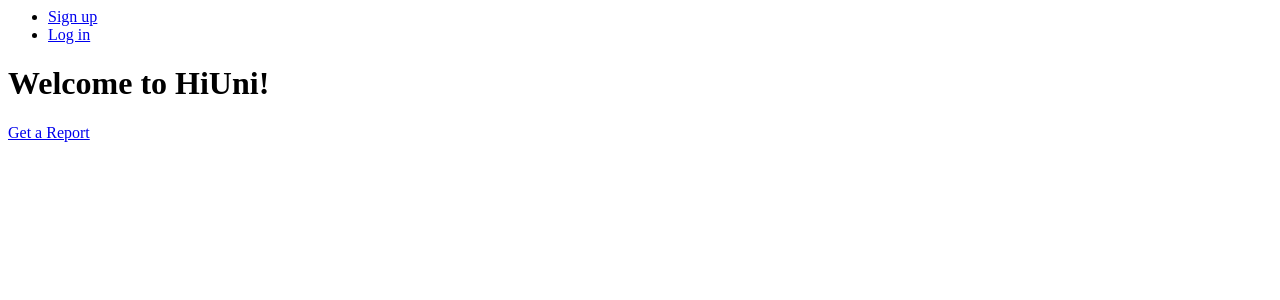
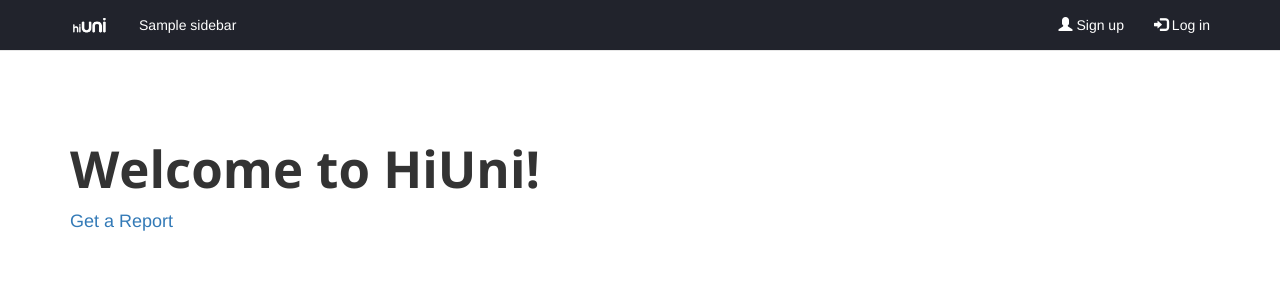
Before and after one commit to andrewschmidt/HiUni-Reports, a Python web app: template hiuni_reports/templates/index.html in a window 1280 px wide. Shown: the top 300 px of the page. Run offline with Jinja, Linux system fonts and the light colour scheme; the template is opened without the code that fills it: most values are stand-ins (such as "Sample title", 1, 10 or a date in 2020); some libraries are stand-ins or nearby versions.

Commit message:
Not sure why these changes to base.html didn't commit...
Trying again.

```diff
--- a/hiuni_reports/templates/base.html
+++ b/hiuni_reports/templates/base.html
@@ -1,18 +1,27 @@
 <html>
 
 	<head>
-		<!-- Latest compiled and minified CSS -->
 
 		<meta charset="utf-8">
 		<meta http-equiv="X-UA-Compatible" content="IE=edge">
 		<meta name="viewport" content="width=device-width, initial-scale=1.0">
 		<!--  <link rel="icon" href="img/favicon.ico"> -->
 
+		<!-- Latest compiled and minified CSS -->
+		<link rel="stylesheet" href="https://maxcdn.bootstrapcdn.com/bootstrap/3.3.6/css/bootstrap.min.css" integrity="sha384-1q8mTJOASx8j1Au+a5WDVnPi2lkFfwwEAa8hDDdjZlpLegxhjVME1fgjWPGmkzs7" crossorigin="anonymous">
+		<link rel="stylesheet" type="text/css" href="{{ url_for('static', filename='css/custom.css') }}">
+
+		<!-- Fonts -->
+		<link href='https://fonts.googleapis.com/css?family=Open+Sans:400,300,700' rel='stylesheet' type='text/css'>
+		<link rel="stylesheet" href="https://maxcdn.bootstrapcdn.com/font-awesome/4.5.0/css/font-awesome.min.css">
+
+		<!-- jQuery library -->
 		<script src="https://ajax.googleapis.com/ajax/libs/jquery/1.11.3/jquery.min.js"></script>
+
 		<!-- Latest compiled JavaScript -->
 		<script src="http://maxcdn.bootstrapcdn.com/bootstrap/3.3.5/js/bootstrap.min.js"></script>
 
-		<meta name="viewport" content="width=device-width, initial-scale=1">
+		<!-- Set the title -->
 		{% if title %}
 			<title>{{ title }} - HiUni</title>
 		{% else %}
@@ -23,26 +32,121 @@
 
 	<body>
 
+		<!-- First, we need to figure out who's logged in (if anyone), and what to show them -->
+		{% if current_user.is_authenticated %}
+
+			{% if current_user.employee != None %}
+
+				{% set sidebar = [
+					("/students", "students", "Edit reports"),
+					("/register_employee", "register_employee", "Add an employee"),
+					("/manage_schools", "manage_schools", "Manage schools"),
+					("/manage_careers", "manage_careers", "Manage careers")
+				] -%}
+				{% if current_user.employee.name != None %}
+					{% set name = current_user.employee.name %}
+				{% else %}
+					{% set name = "Admin" %}
+				{% endif %}
+
+			{% elif current_user.customer.is_organization %}
+
+				{% set sidebar = [
+					("/students", "students", "Students"),
+					("/questions", "questions", "Add a student")
+				] -%}
+				{% set name = current_user.customer.organization %}
+
+			{% elif current_user.customer.students[0] %}
+
+				{% set sidebar = [
+					("/students", "students", "My Reports"),
+					("/add_report", "add_report", "Get a new report")
+				] -%}
+				{% set student = current_user.customer.students[0] %}
+				{% set name = student.name %}
+
+			{% endif %}
+
+		{% endif %}
 
 
+		<!-- Navbar -->
+
+		<nav class="navbar navbar-default navbar-fixed-top" style="background-color: #21232c;">
+			<div class="container" style="background-color: #21232c;">
+
+				<div class="navbar-header">
+
+					<button type="button" class="navbar-toggle collapsed" data-toggle="collapse" data-target="#navbar" aria-expanded="false" aria-controls="navbar">
+						<span class="sr-only">Toggle navigation</span>
+						<span class="icon-bar"></span>
+						<span class="icon-bar"></span>
+						<span class="icon-bar"></span>
+					</button>
+
+					<a class="navbar-brand" href="/"><img src="{{ url_for('static', filename='img/hiunismall-white.png') }}" alt="logo" style="height: 20px;"></a>
+
+				</div>
+
+
+				<div id="navbar" class="navbar-collapse collapse">
+
+					<ul class="nav navbar-nav">
+
+						{% for href, id, label in sidebar %}
+
+							{% if active_page == id %}
+								<!-- Here's where you could set an active state... except the active state is pretty ugly right now. -->
+								<li><a href = "{{ href }}">{{ label }}</a></li>
+							{% else %}
+								<li><a href = "{{ href }}">{{ label }}</a></li>
+							{% endif %}
+
+						{% endfor %}
+
+					</ul>
 
 					<ul class="nav navbar-nav navbar-right">
+
 						{% if current_user.is_authenticated %}
+
+							{% if name %}
+								<li class="dropdown">
+									<a href="#" class="dropdown-toggle" data-toggle="dropdown" role="button" aria-haspopup="true" aria-expanded="false">{{ name }}<span class="caret"></span></a>
+									<ul class="dropdown-menu">
+										<li><a href="/logout"><span class="glyphicon glyphicon-log-out"></span> Sign out</a></li>
+									</ul>
+								</li>
 							{% else %}
+								<li><a href="/logout"><span class="glyphicon glyphicon-log-out"></span> Sign out</a></li>
+							{% endif %}
+
+						{% else %}
+
 							<li><a href="/register"><span class="glyphicon glyphicon-user"></span> Sign up</a></li>
 							<li><a href="/login"><span class="glyphicon glyphicon-log-in"></span> Log in</a></li>
+
 						{% endif %}
+
 					</ul>
 				</div>
+			</div>
+		</nav>
+
+
+		<div class="container" style="margin-top: 120px;">
 
 			<!-- Flashed messages -->
 			{% with messages = get_flashed_messages() %}
 				{% if messages %}
+		      		<div class="alert alert-info">
 						<ul>
 							{% for message in messages %}
 								<li>{{ message }}</li>
 							{% endfor %}
 						</ul>
+					</div>
 				{% endif %}
 			{% endwith %}
 
@@ -51,4 +155,5 @@
 
 		</div>
 
+	</body>
 </html>
```
Lines whose indentation alone changed are shown as unchanged.
